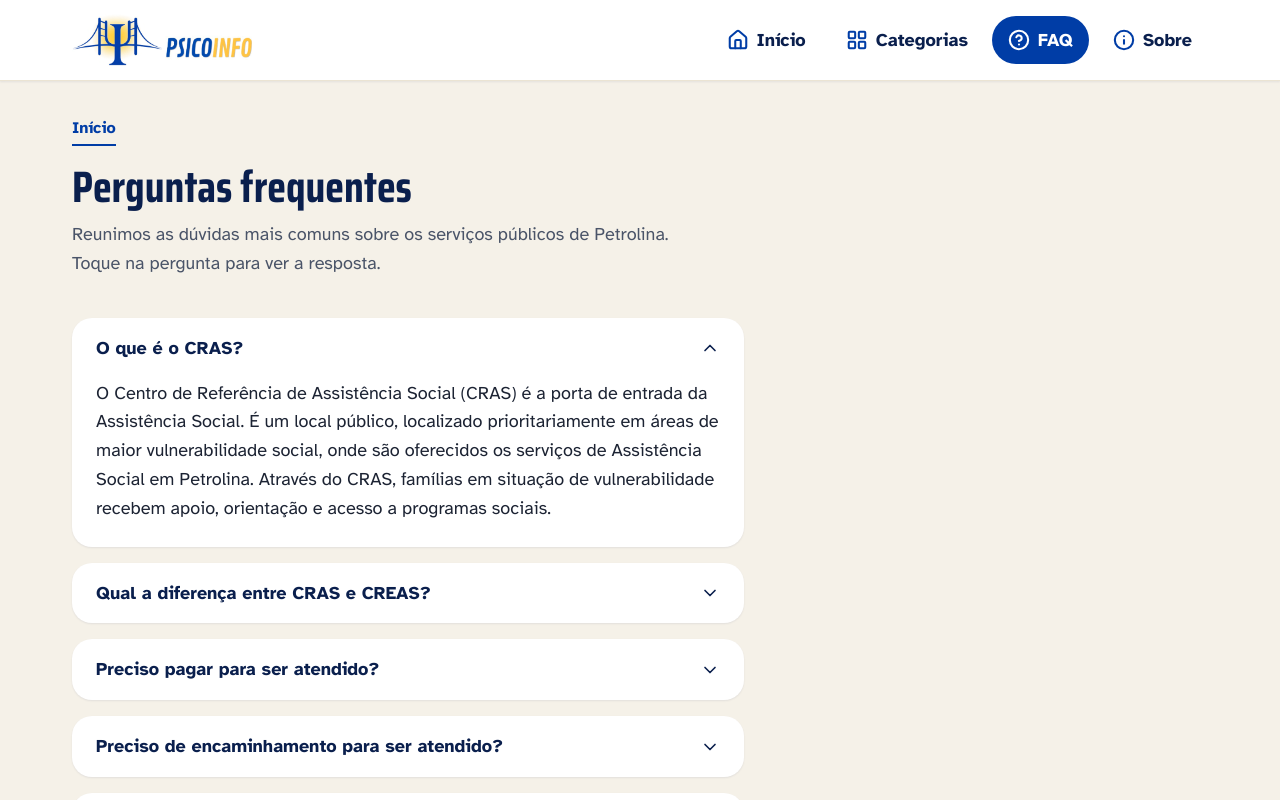
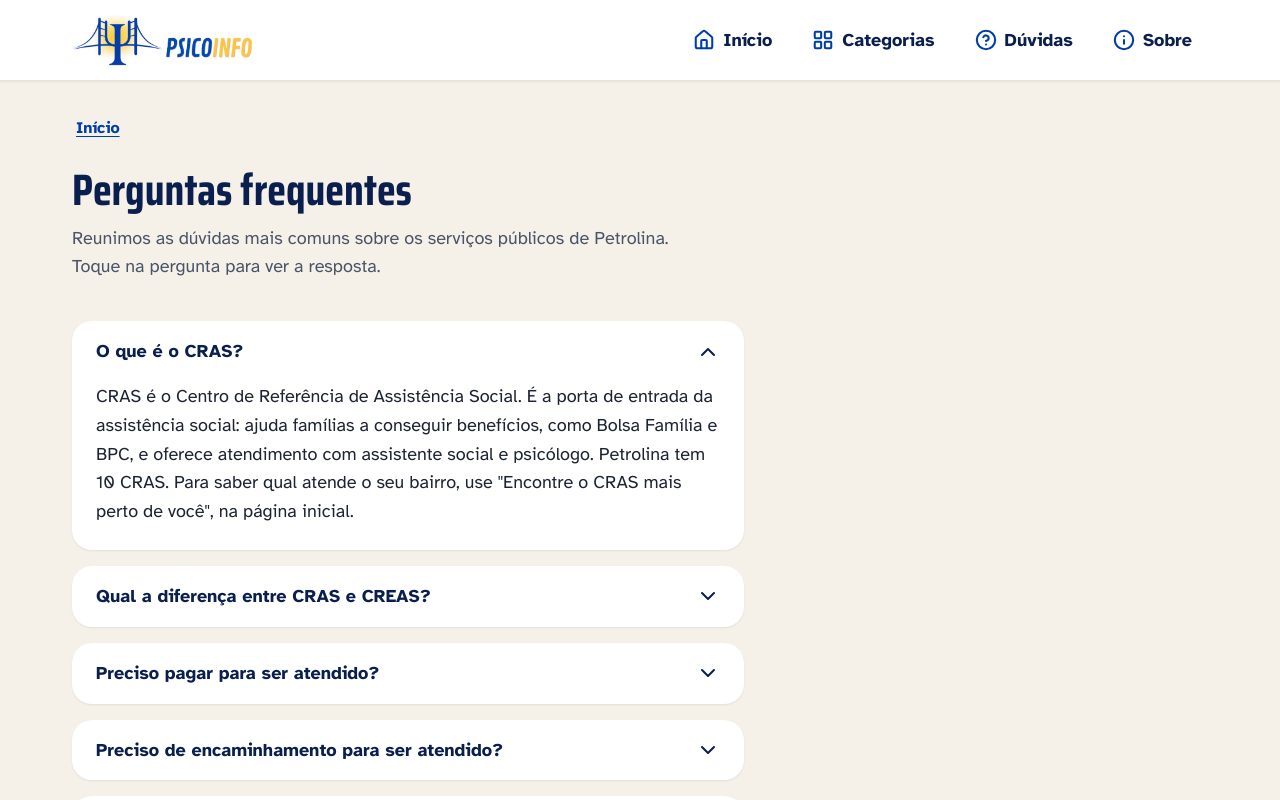
Before and after one commit to PsicoinfoTeam/psicoinfo, a React (Vite) app: page /faq in a window 1280 px wide. Both pictures are taken after a click on the button "O que é o CRAS?". Shown: the top 800 px of the page. Built offline with nearby package versions, Linux system fonts and the light colour scheme.

Commit message:
fix: corrigir FAQ conforme revisão do PR #15

```diff
--- a/src/App.tsx
+++ b/src/App.tsx
@@ -19,6 +19,7 @@ const router = createBrowserRouter([
       { path: '/servico/:id', element: <Servico /> },
       { path: '/perto-de-mim', element: <PertoDeMim /> },
       { path: '/sobre', element: <Sobre /> },
+      { path: '/duvidas', element: <Faq /> },
       { path: '/faq', element: <Faq /> },
       { path: '*', element: <NaoEncontrada /> },
     ],
--- a/src/components/FaqItem.module.css
+++ b/src/components/FaqItem.module.css
@@ -10,8 +10,17 @@
   box-shadow: var(--shadow-md);
 }
 
+/* O h2 só organiza a página: a pergunta usa a fonte do texto, mais fácil de ler */
+.tituloPergunta {
+  margin: 0;
+  font-family: var(--font-body);
+  font-size: inherit;
+  line-height: inherit;
+}
+
 .faqBotao {
   width: 100%;
+  min-height: var(--tap-target);
   display: flex;
   justify-content: space-between;
   align-items: center;
@@ -29,8 +38,8 @@
 }
 
 .icone {
-  width: 20px;
-  height: 20px;
+  width: 1.5rem;
+  height: 1.5rem;
   color: var(--color-heading);
   transition: transform var(--duration-base) var(--ease);
   flex-shrink: 0;
@@ -41,18 +50,6 @@
   transform: rotate(180deg);
 }
 
-.faqConteudo {
-  max-height: 0;
-  opacity: 0;
-  overflow: hidden;
-  transition: all var(--duration-base) var(--ease);
-}
-
-.aberto .faqConteudo {
-  max-height: 800px;
-  opacity: 1;
-}
-
 .resposta {
   padding: 0 var(--space-5) var(--space-5);
   color: var(--color-text);
--- a/src/components/FaqItem.tsx
+++ b/src/components/FaqItem.tsx
@@ -1,5 +1,5 @@
-import { useState } from 'react';
 import { ChevronDown } from 'lucide-react';
+import { useId, useState } from 'react';
 import styles from './FaqItem.module.css';
 
 interface FaqItemProps {
@@ -7,22 +7,32 @@ interface FaqItemProps {
   resposta: string;
 }
 
-export default function FaqItem({ pergunta, resposta }: FaqItemProps) {
+/** Pergunta que abre e fecha a resposta (acordeão). */
+function FaqItem({ pergunta, resposta }: FaqItemProps) {
   const [aberto, setAberto] = useState(false);
+  const idResposta = useId();
 
   return (
     <div className={`${styles.faqItem} ${aberto ? styles.aberto : ''}`}>
+      {/* h2: o leitor de tela consegue pular de pergunta em pergunta */}
+      <h2 className={styles.tituloPergunta}>
         <button
+          type="button"
           className={styles.faqBotao}
-        onClick={() => setAberto(!aberto)}
           aria-expanded={aberto}
+          aria-controls={idResposta}
+          onClick={() => setAberto((valor) => !valor)}
         >
           <span className={styles.pergunta}>{pergunta}</span>
-        <ChevronDown className={styles.icone} />
+          <ChevronDown aria-hidden="true" className={styles.icone} />
         </button>
-      <div className={styles.faqConteudo}>
-        <div className={styles.resposta}>{resposta}</div>
+      </h2>
+      {/* hidden: fechada, a resposta não é lida pelo leitor de tela */}
+      <div id={idResposta} className={styles.resposta} hidden={!aberto}>
+        {resposta}
       </div>
     </div>
   );
 }
+
+export default FaqItem;
--- a/src/components/navegacao.ts
+++ b/src/components/navegacao.ts
@@ -1,4 +1,10 @@
-import { House, Info, LayoutGrid, HelpCircle, type LucideIcon } from 'lucide-react';
+import {
+  CircleHelp,
+  House,
+  Info,
+  LayoutGrid,
+  type LucideIcon,
+} from 'lucide-react';
 
 export interface LinkNavegacao {
   rotulo: string;
@@ -17,7 +23,7 @@ export const LINKS_PRINCIPAIS: LinkNavegacao[] = [
     ancora: 'categorias',
     icone: LayoutGrid,
   },
-  { rotulo: 'FAQ', caminho: '/faq', icone: HelpCircle },
+  { rotulo: 'Dúvidas', caminho: '/duvidas', icone: CircleHelp },
   { rotulo: 'Sobre', caminho: '/sobre', icone: Info },
 ];
 
--- a/src/pages/Faq.module.css
+++ b/src/pages/Faq.module.css
@@ -1,29 +1,10 @@
-.container {
-  max-width: var(--container-max);
-  margin: 0 auto;
-  padding: var(--space-6) var(--gutter);
+.pagina {
+  padding-block: var(--space-5) var(--space-7);
 }
 
 .cabecalho {
-  text-align: left;
   margin-bottom: var(--space-7);
   max-width: var(--content-max);
-}
-
-.breadcrumb {
-  display: inline-block;
-  font-size: var(--text-sm);
-  color: var(--color-link);
-  font-weight: var(--weight-bold);
-  text-decoration: none;
-  margin-bottom: var(--space-4);
-  border-bottom: 2px solid var(--color-link);
-  padding-bottom: 2px;
-}
-
-.breadcrumb:hover {
-  color: var(--color-link-hover);
-  border-bottom-color: var(--color-link-hover);
 }
 
 .titulo {
--- a/src/pages/Faq.tsx
+++ b/src/pages/Faq.tsx
@@ -1,57 +1,72 @@
-import { Link } from 'react-router-dom';
+import Breadcrumb from '../components/Breadcrumb';
+import Container from '../components/Container';
 import FaqItem from '../components/FaqItem';
+import { useTituloPagina } from '../hooks/useTituloPagina';
 import styles from './Faq.module.css';
 
-export default function Faq() {
-  const perguntas = [
+/** Respostas conferidas com o campo "Como ser atendido" (comoAcessar) dos dados. */
+const PERGUNTAS = [
   {
     pergunta: 'O que é o CRAS?',
-      resposta: 'O Centro de Referência de Assistência Social (CRAS) é a porta de entrada da Assistência Social. É um local público, localizado prioritariamente em áreas de maior vulnerabilidade social, onde são oferecidos os serviços de Assistência Social em Petrolina. Através do CRAS, famílias em situação de vulnerabilidade recebem apoio, orientação e acesso a programas sociais.'
+    resposta:
+      'CRAS é o Centro de Referência de Assistência Social. É a porta de entrada da assistência social: ajuda famílias a conseguir benefícios, como Bolsa Família e BPC, e oferece atendimento com assistente social e psicólogo. Petrolina tem 10 CRAS. Para saber qual atende o seu bairro, use "Encontre o CRAS mais perto de você", na página inicial.',
   },
   {
     pergunta: 'Qual a diferença entre CRAS e CREAS?',
-      resposta: 'O CRAS atua na prevenção, fortalecendo os vínculos familiares e comunitários antes que os direitos sejam violados. Já o CREAS (Centro de Referência Especializado de Assistência Social) atende pessoas e famílias cujos direitos já foram violados (casos de violência, abuso, abandono, etc.), oferecendo apoio e acompanhamento especializado.'
+    resposta:
+      'O CRAS ajuda a família a conseguir benefícios e fortalece a convivência na família e na comunidade. O CREAS (Centro de Referência Especializado de Assistência Social) atende pessoas que tiveram seus direitos violados, como vítimas de violência, abuso, assédio ou discriminação.',
   },
   {
     pergunta: 'Preciso pagar para ser atendido?',
-      resposta: 'Não! Todos os serviços oferecidos pelos CRAS, CREAS, UBS (Unidades Básicas de Saúde) e demais equipamentos vinculados ao SUS (Sistema Único de Saúde) e SUAS (Sistema Único de Assistência Social) são serviços públicos e totalmente gratuitos para a população.'
+    resposta:
+      'Não. CRAS, CREAS, postos de saúde (UBS) e os outros serviços do SUS (Sistema Único de Saúde) e do SUAS (Sistema Único de Assistência Social) são públicos e gratuitos.',
   },
   {
     pergunta: 'Preciso de encaminhamento para ser atendido?',
-      resposta: 'Para ser atendido no CRAS ou na UBS do seu bairro, você não precisa de encaminhamento, pois eles são a "porta de entrada" dos serviços. Basta ir até a unidade com seus documentos (RG, CPF, Comprovante de Residência e Cartão SUS/NIS). No entanto, para serviços especializados (como CREAS, CAPS e Policlínicas), o encaminhamento feito pela unidade básica geralmente é necessário.'
+    resposta:
+      'Depende do serviço. No posto de saúde (UBS), pode ir direto. No CRAS, agende por telefone. No CREAS, pode ir direto. No CAPS, precisa agendar. Na Policlínica, precisa de encaminhamento do posto de saúde. Na página de cada serviço, veja "Como ser atendido".',
   },
   {
     pergunta: 'O que é uma UBS (posto de saúde)?',
-      resposta: 'A Unidade Básica de Saúde (UBS), também conhecida como posto de saúde, é o local onde você recebe os primeiros atendimentos no SUS. Nela, você pode realizar consultas de rotina (clínico geral, enfermagem, odontologia), vacinação, curativos, pré-natal e acompanhamento de doenças crônicas como hipertensão e diabetes.'
+    resposta:
+      'UBS é a Unidade Básica de Saúde, o posto de saúde do bairro. É o primeiro lugar para procurar atendimento pelo SUS. Lá tem consulta com médico e enfermeiro, dentista, vacinas, entrega de remédios e testes de HIV e sífilis.',
   },
   {
-      pergunta: 'Onde consigo medicamentos gratuitos?',
-      resposta: 'Em Petrolina, os medicamentos da Relação Municipal de Medicamentos Essenciais (REMUME) podem ser retirados gratuitamente nas farmácias das próprias Unidades Básicas de Saúde (UBS) ou na Farmácia da Família. Para isso, é necessário apresentar a receita médica atualizada (do SUS ou particular), documento de identidade com foto e o Cartão SUS.'
-    }
+    pergunta: 'Onde consigo remédio de graça?',
+    resposta:
+      'Os postos de saúde (UBS) fazem entrega de remédios. Para saber quais remédios têm e o que levar, pergunte no posto de saúde do seu bairro.',
+  },
 ];
 
+function Faq() {
+  useTituloPagina('Perguntas frequentes');
+
   return (
-    <main className={styles.container}>
+    <div className={styles.pagina}>
+      <Container>
         <div className={styles.cabecalho}>
-        <Link to="/" className={styles.breadcrumb}>
-          Início
-        </Link>
+          <Breadcrumb />
           <h1 className={styles.titulo}>Perguntas frequentes</h1>
           <p className={styles.subtitulo}>
-          Reunimos as dúvidas mais comuns sobre os serviços públicos de Petrolina.<br/>
+            Reunimos as dúvidas mais comuns sobre os serviços públicos de
+            Petrolina.
+            <br />
             Toque na pergunta para ver a resposta.
           </p>
         </div>
 
         <div className={styles.listaFaq}>
-        {perguntas.map((item, index) => (
+          {PERGUNTAS.map((item) => (
             <FaqItem
-            key={index}
+              key={item.pergunta}
               pergunta={item.pergunta}
               resposta={item.resposta}
             />
           ))}
         </div>
-    </main>
+      </Container>
+    </div>
   );
 }
+
+export default Faq;
```
Lines whose indentation alone changed are shown as unchanged.
